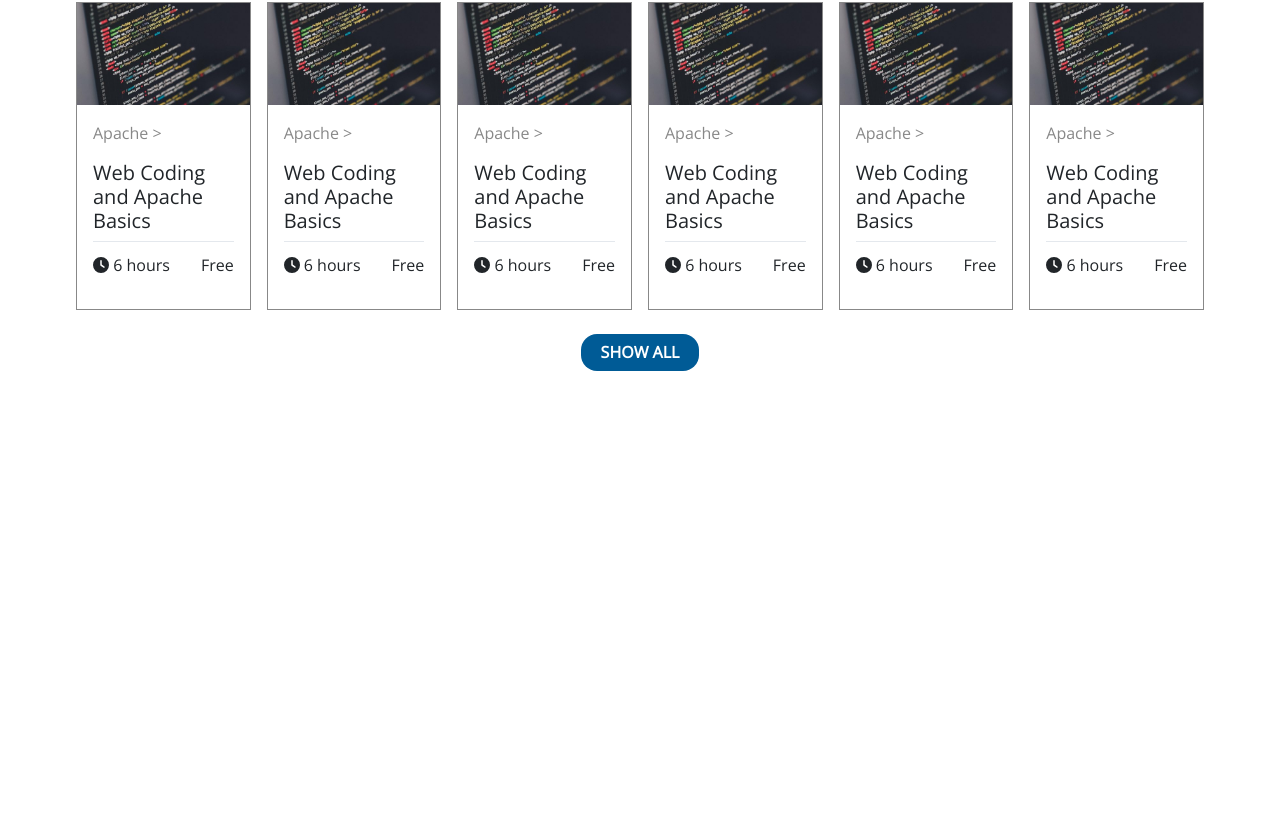
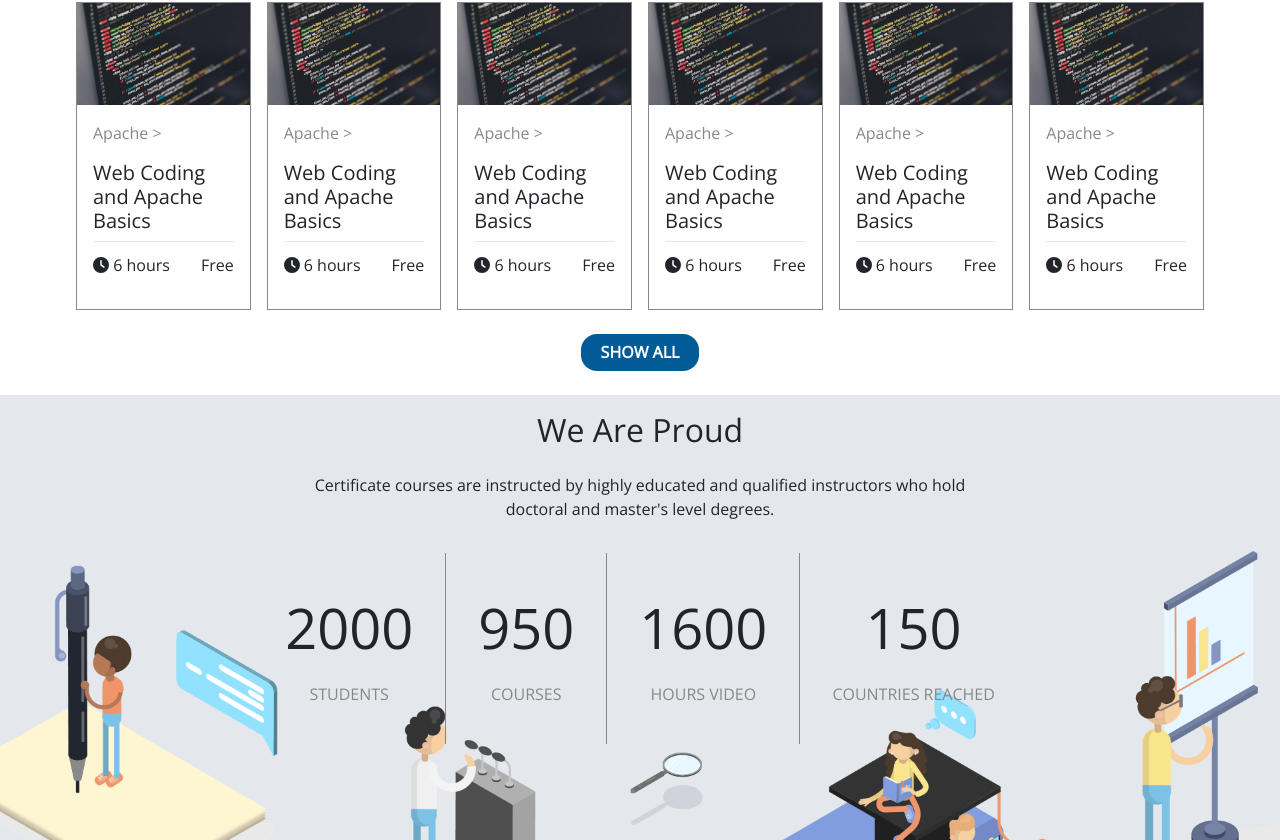
Before and after one commit to Nicowski25/proj-html-vuejs, a Vue app: page / in a window 1280 px wide. Shown: the part 2069-2909 px from the top of the page. Before the commit the page ends 2464 px from the top, so only its background shows below. Built offline with nearby package versions, Linux system fonts and the light colour scheme.

Commit message:
statistics section

```diff
--- a/src/components/AppMain.vue
+++ b/src/components/AppMain.vue
@@ -4,7 +4,7 @@ import MainPerks from './MainPerks.vue';
 import MainCourses from './MainCourses.vue';
 import MainOnlineLearning from './MainOnlineLearning.vue';
 import MainRecentCourses from './MainRecentCourses.vue';
-
+import MainStatistics from './MainStatistics.vue';
 
 export default {
     name: 'AppMain',
@@ -14,6 +14,7 @@ export default {
         MainCourses,
         MainOnlineLearning,
         MainRecentCourses,
+        MainStatistics,
     }
 }
 </script>
@@ -29,6 +30,9 @@ export default {
         <MainOnlineLearning/>
         <!-- recent courses section -->
         <MainRecentCourses/>
+        <!-- sstatistics section -->
+        <MainStatistics/>
+        <!-- newsletter section -->
 </template>
 
 
--- /dev/null
+++ b/src/components/MainStatistics.vue
@@ -0,0 +1,63 @@
+<script>
+export default {
+    name: 'MainStatistics'
+}
+</script>
+<template>
+    <div class="background">
+        <div class="container text-center py-3">
+            <h2>We Are Proud</h2>
+            <p class="py-3">Certificate courses are instructed by highly educated and qualified instructors who hold
+            <br> doctoral and master's level degrees.
+            </p>
+            <div class="d-flex justify-content-center mb-6">
+                <div class="statistic border-r">
+                    <p class="big-number">2000</p>
+                    <h6>STUDENTS</h6>
+                </div>
+                <div class="statistic border-r">
+                    <p class="big-number">950</p>
+                    <h6>COURSES</h6>
+                </div>
+                <div class="statistic border-r">
+                    <p class="big-number">1600</p>
+                    <h6>HOURS VIDEO</h6>
+                </div>
+                <div class="statistic">
+                    <p class="big-number">150</p>
+                    <h6>COUNTRIES REACHED</h6>
+                </div>
+            </div>
+        </div>
+    </div>
+</template>
+
+
+<style lang="scss" scoped>
+@use '../assets/scss/partials/variables.scss' as *;
+
+.background {
+    background-color: $light-grey;
+    background-image: url('../assets/img/we_proud.png');
+    background-position: bottom;
+    background-size: contain;
+    background-repeat: no-repeat;
+}
+.border-r {
+    border-right: 1px solid $dark-grey;
+}
+.statistic {
+    padding: 2rem;
+    .big-number {
+        font-size: 3.5rem;
+    }
+    h6 {
+        color: $dark-grey;
+    }
+}
+
+.mb-6 {
+    margin-bottom: 5rem;
+}
+
+</style>
```
